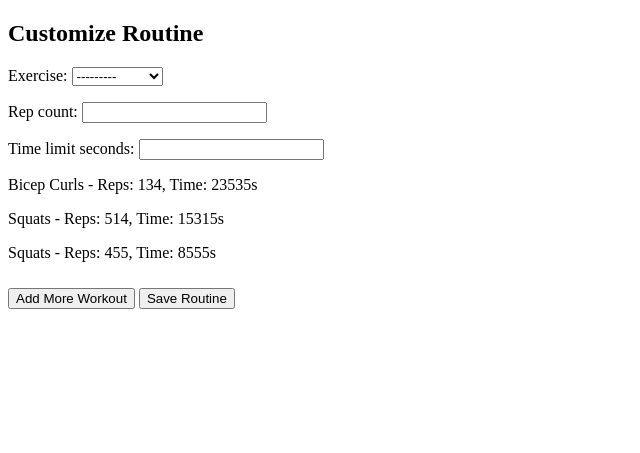
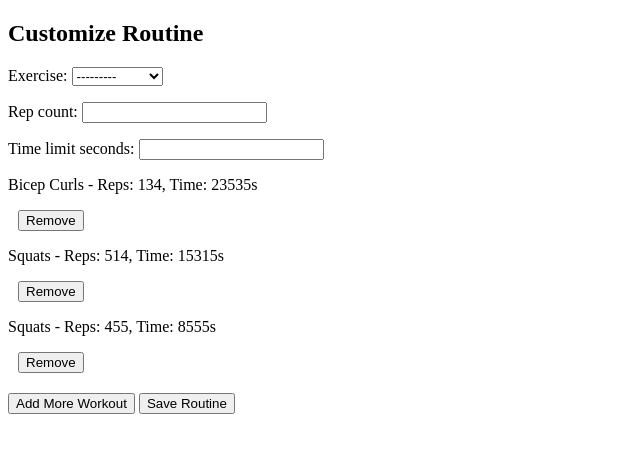
Before and after one commit to amaanshahk/optifit, a Django app: page /customization/customize-routine/ in a window 1280 px wide. Shown: the top 453 px of the page, without its empty margins (0-640 px from the left). Run offline with Django 5.2, Linux system fonts and the light colour scheme; a user stored in the database is signed in; data comes from the database, SQL or seed files in the repository; both versions use the stored data as it was after the commit.

Commit message:
ordering, add and remove button and functionality done.

```diff
--- a/customization/templates/customization/customize_routine.html
+++ b/customization/templates/customization/customize_routine.html
@@ -16,6 +16,11 @@
         #save-routine-button {
             margin-top: 10px;
         }
+
+        /* Style for the remove workout button */
+        .remove-workout-button {
+            margin-left: 10px;
+        }
     </style>
 </head>
 <body>
@@ -30,6 +35,7 @@
             {% for workout in workouts %}
                 <div class="workout-item">
                     <p>{{ workout }}</p>
+                    <button type="submit" name="remove_workout" value="{{ workout.id }}" class="remove-workout-button">Remove</button>
                 </div>
             {% endfor %}
         </div>
--- a/customization/views.py
+++ b/customization/views.py
@@ -1,5 +1,5 @@
 # customization/views.py
-from django.shortcuts import render, redirect
+from django.shortcuts import render, redirect, get_object_or_404
 from django.contrib.auth.decorators import login_required
 from .forms import WorkoutForm
 from .models import Routine, Workout
@@ -16,16 +16,24 @@ def customize_routine_view(request):
 
     if request.method == 'POST':
         form = WorkoutForm(request.POST)
+
+        # Add more workout
         if 'add_more_workout' in request.POST:
-            # Add more workout
             if form.is_valid():
                 order = routine.workout_set.count() + 1
                 workout = form.save(commit=False)
                 workout.routine = routine
                 workout.order = order
                 workout.save()
+
+        # Remove workout
+        elif 'remove_workout' in request.POST:
+            workout_id = request.POST['remove_workout']
+            workout = get_object_or_404(Workout, id=workout_id, routine=routine)
+            workout.delete()
+
+        # Save routine
         elif 'save_routine' in request.POST:
-            # Save routine
             return redirect('customize_routine')  # Redirect to refresh the page after submission
     else:
         form = WorkoutForm()
```
Also changed, not shown: db.sqlite3.
